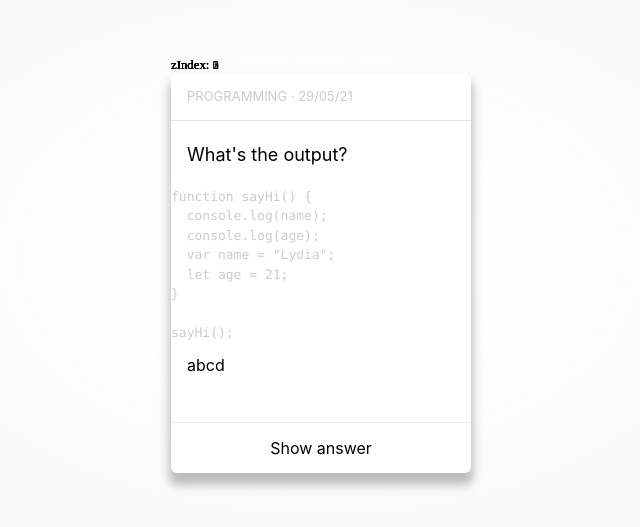
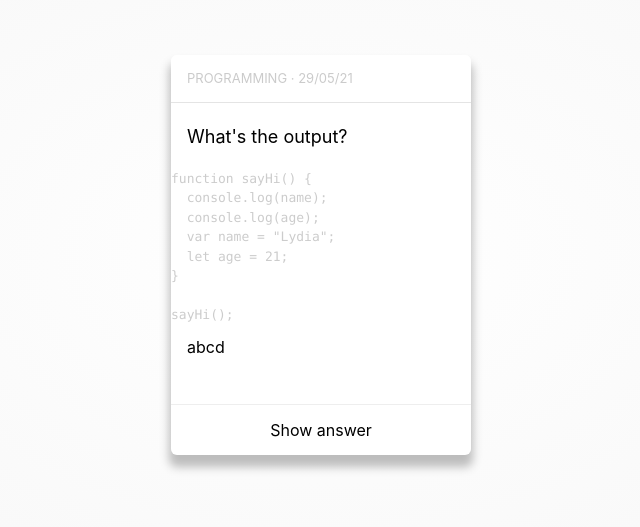
Before and after one commit to aditecco/devflashcards, a Gatsby site: page / in a window 1280 px wide. Shown: the part 145-672 px from the top of the page, without its empty margins (319-959 px from the left). Built offline with nearby package versions, Linux system fonts and the light colour scheme; Gatsby itself is replaced by a stand-in of ours; some packages are replaced by stand-ins of ours; code samples lack their colours.

Commit message:
Updated data attr

```diff
--- a/src/components/CardViewer.tsx
+++ b/src/components/CardViewer.tsx
@@ -70,7 +70,7 @@ export default function CardViewer({
               dragConstraints={{ left: 0, right: 0 }}
               // dragTransition={{ bounceStiffness: 300, bounceDamping: 10 }}
               // dragConstraints={containerRef}
-              data-card={"card__" + i}
+              data-card={"card__" + (i + 1)}
               dragElastic={0.8}
               onDragEnd={(_, info) => {
                 const dragMax = info.point.x;
@@ -91,7 +91,6 @@ export default function CardViewer({
                 zIndex: cardStackingOrder[i],
               }}
             >
-              <small>zIndex: {cardStackingOrder[i]}</small>
               <CardWithFlip
                 card={card?.node}
                 noShadow={i !== 0}
```
